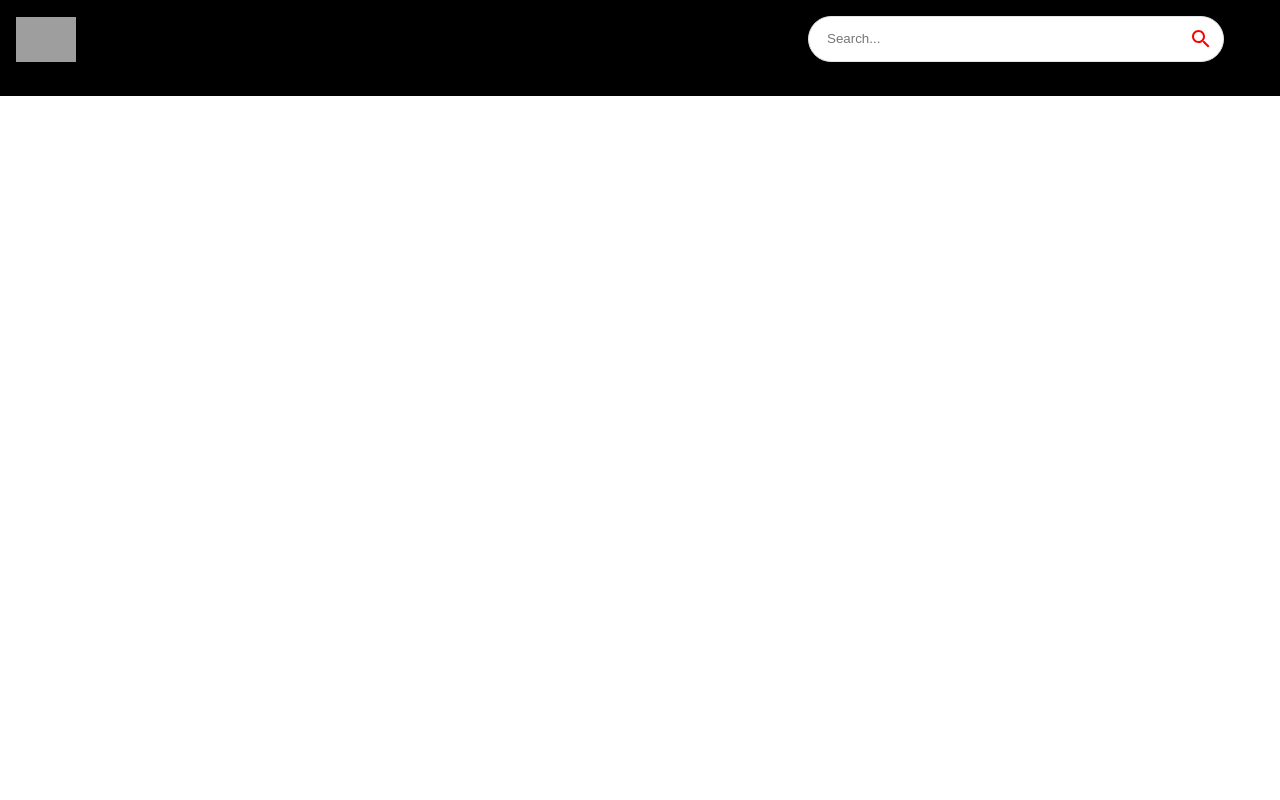
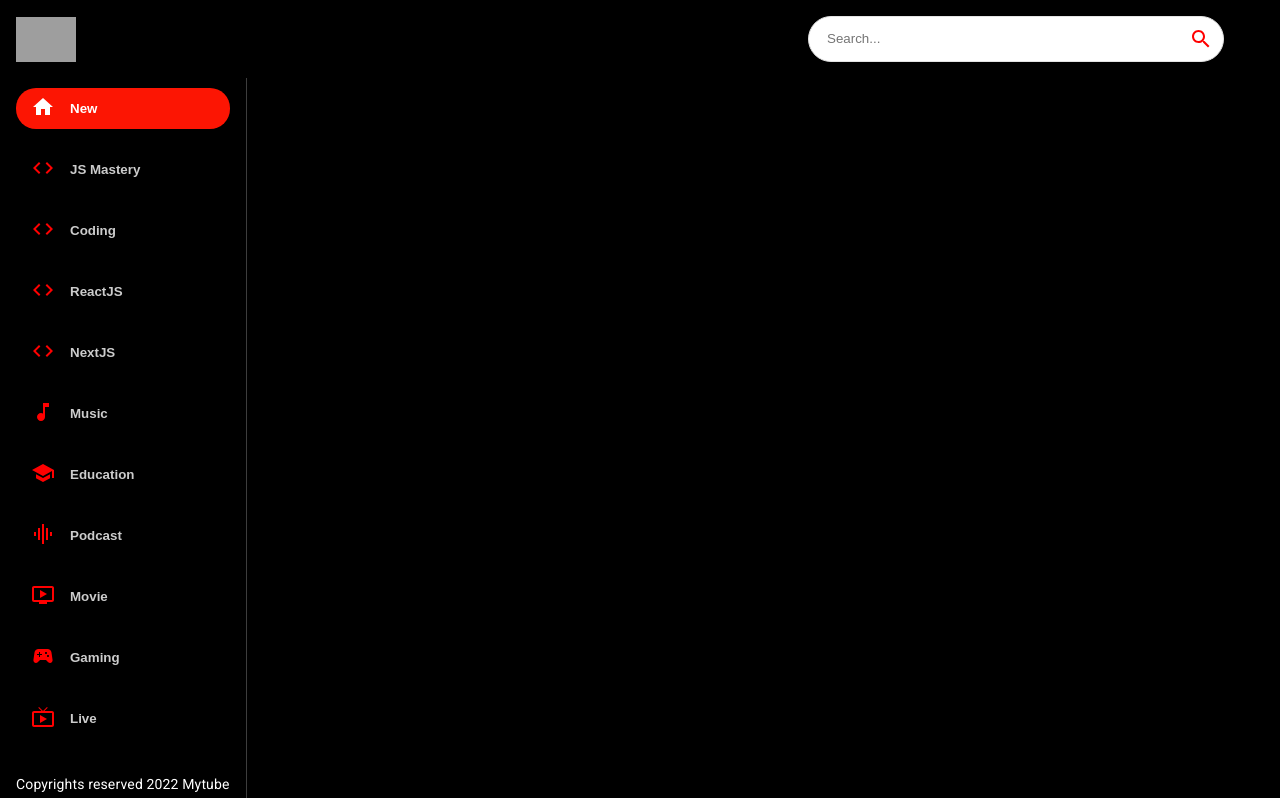
Before and after one commit to ibrahemnaser/Youtube_Clone, a React (Create React App) app: page / in a window 1280 px wide. Built offline with nearby package versions, Linux system fonts and the light colour scheme; grey boxes are pictures that could not be loaded.

Commit message:
Style Sidebar

```diff
--- a/src/components/Feed.jsx
+++ b/src/components/Feed.jsx
@@ -1,7 +1,29 @@
-import React from "react";
+// import { useState, useEffect } from "react";
+import { Box, Stack, Typography } from "@mui/material";
+import Sidebar from "./Sidebar";
 
 const Feed = () => {
-  return <div>Feed</div>;
+  const year = new Date().getFullYear();
+  return (
+    <Stack sx={{ flexDirection: { sx: "column", md: "row" } }}>
+      <Box
+        sx={{
+          height: { sx: "auto", md: "90vh" },
+          borderRight: "1px solid #3d3d3d",
+          px: { sx: 0, md: 2 },
+        }}
+      >
+        <Sidebar />
+        <Typography
+          className="copyright"
+          variant="body2"
+          sx={{ mt: 1.5, color: "#fff" }}
+        >
+          {`Copyrights reserved ${year} Mytube`}
+        </Typography>
+      </Box>
+    </Stack>
+  );
 };
 
 export default Feed;
--- /dev/null
+++ b/src/components/Sidebar.jsx
@@ -0,0 +1,41 @@
+import { Stack } from "@mui/material";
+import { categories } from "../utils/constants";
+
+const selectedCategory = "New";
+const Sidebar = () => (
+  <Stack
+    direction="row"
+    sx={{
+      overflowY: "auto",
+      height: { sx: "auto", md: "95%" },
+      flexDirection: { md: "column" },
+    }}
+  >
+    {categories.map((category, index) => (
+      <button
+        key={index}
+        className="category-btn"
+        style={{
+          color: "white",
+          backgroundColor: category.name === selectedCategory && "#FC1503",
+        }}
+      >
+        <span
+          style={{
+            color: category.name === selectedCategory ? "white" : "red",
+            marginRight: "15px",
+          }}
+        >
+          {category.icon}
+        </span>
+        <span
+          style={{ opacity: category.name === selectedCategory ? "1" : "0.8" }}
+        >
+          {category.name}
+        </span>
+      </button>
+    ))}
+  </Stack>
+);
+
+export default Sidebar;
--- a/src/index.css
+++ b/src/index.css
@@ -68,7 +68,7 @@
   }
 }
 
-@media screen and (max-width: 800px) {
+@media screen and (max-width: 900px) {
   .copyright {
     display: none !important;
   }
```
